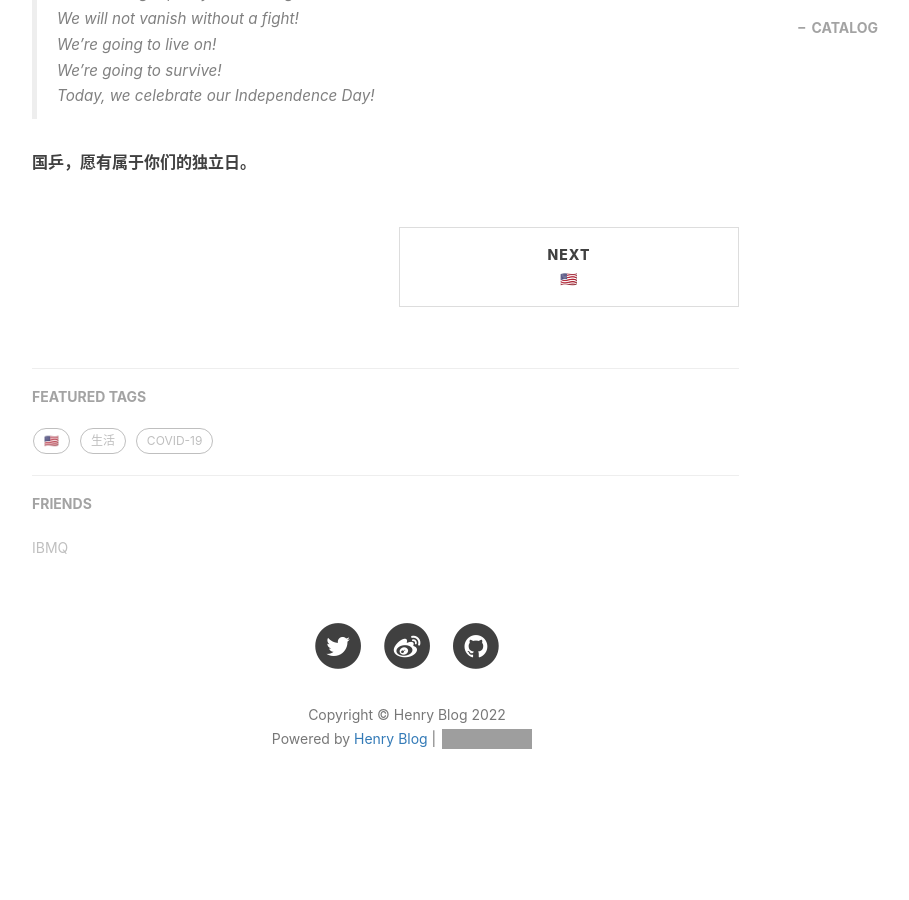
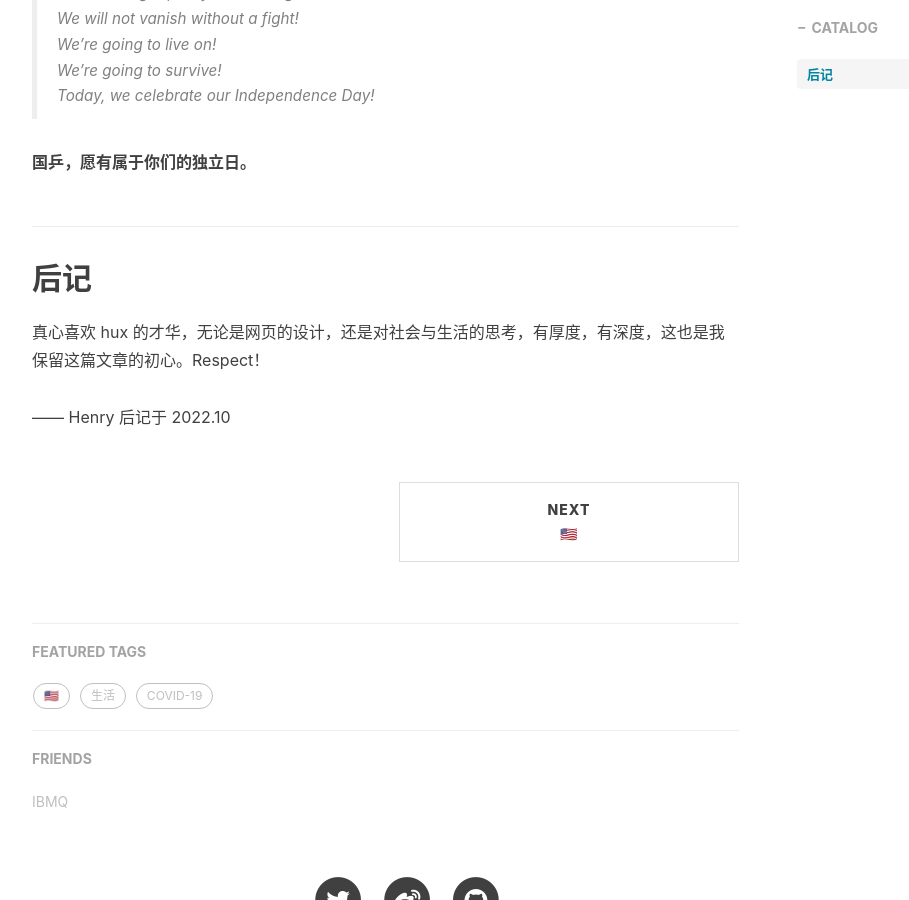
Before and after one commit to yliu9418/yliu9418.github.io, a Jekyll site: the page built from _posts/2017-06-25-you-are-slaves.markdown, in a window 1280 px wide and 900 px high, scrolled down 2195 px. Shown: the whole window, without its empty margins (233-1142 px from the left). Built offline with Jekyll 4.4.1, drawn with Linux system fonts in a browser that asks for light colours; nearby versions of some CDN libraries; comment, search, counter and statistics services are not loaded; before the commit the page ends 3038 px from its top, so only the background shows below that; grey boxes are pictures that could not be loaded.

Commit message:
Update 2017-06-25-you-are-slaves.markdown

```diff
--- a/_posts/2017-06-25-you-are-slaves.markdown
+++ b/_posts/2017-06-25-you-are-slaves.markdown
@@ -65,3 +65,9 @@ tags:
 > Today, we celebrate our Independence Day!
 
 **国乒，愿有属于你们的独立日。**
+
+## 后记
+
+真心喜欢 hux 的才华，无论是网页的设计，还是对社会与生活的思考，有厚度，有深度，这也是我保留这篇文章的初心。Respect！
+
+—— Henry 后记于 2022.10
```
